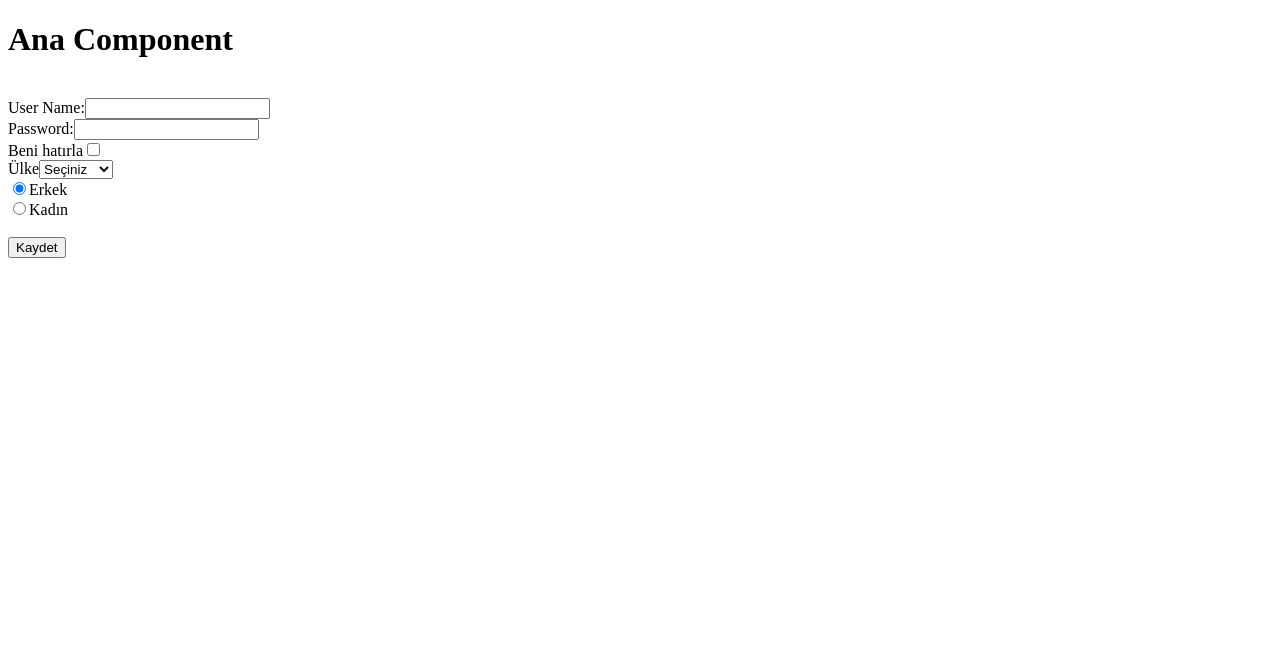
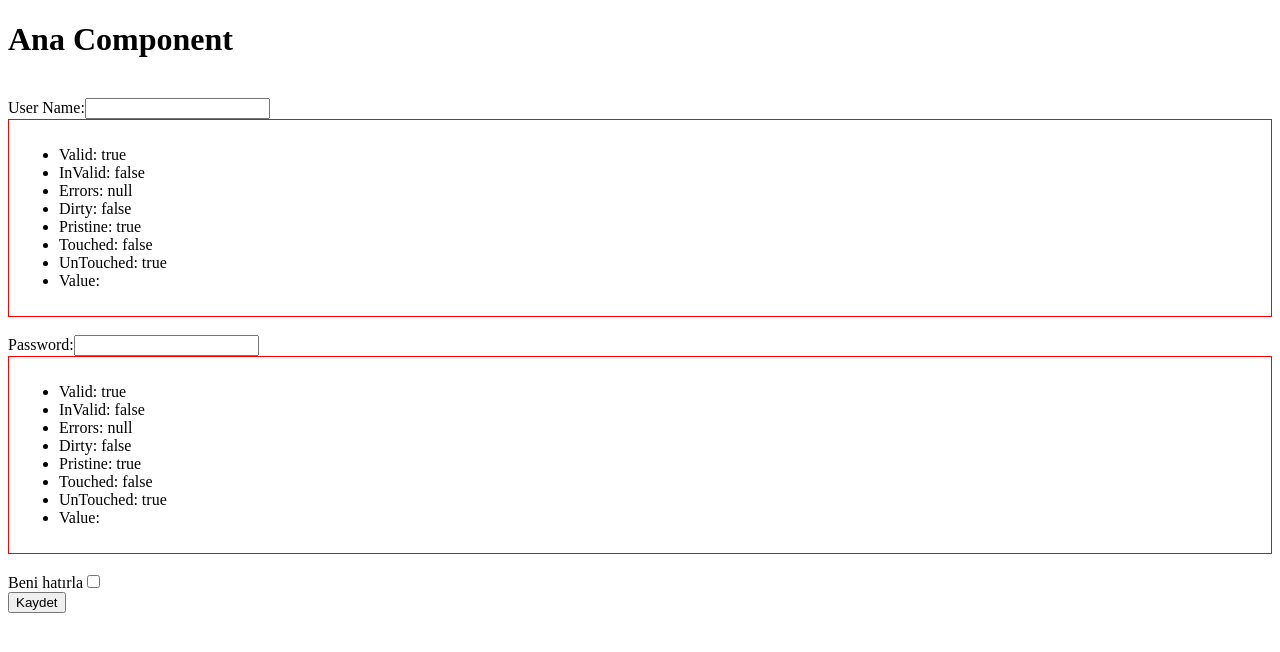
Before and after one commit to atillakalay/TurkcellAngularCourse, an Angular app in the folder angularapp/: page / in a window 1280 px wide. Shown: the top 652 px of the page. Built offline with nearby package versions, Linux system fonts and the light colour scheme.

Commit message:
Template Driven Forms Part 9 ( NgModel) course has been completed.

```diff
--- a/angularapp/src/app/forms/template-driven/template-driven.component.html
+++ b/angularapp/src/app/forms/template-driven/template-driven.component.html
@@ -1,21 +1,53 @@
 <form #saveForm="ngForm" (ngSubmit)="save(saveForm)">
+
   <label for="userName">User Name:</label>
-  <input type="text" name="userName" id="userName" [ngModel]="loginModel.userName">
+  <input #userNameInput="ngModel" type="text" name="userName" id="userName" [ngModel]="loginModel.userName">
+
+  <div style="border: 1px solid red; padding:10px">
+    <ul>
+      <li>Valid: {{userNameInput.valid}}</li>
+      <li>InValid: {{userNameInput.invalid}}</li>
+      <li>Errors: {{userNameInput.errors|json}}</li>
+      <li>Dirty: {{userNameInput.dirty}}</li>
+      <li>Pristine: {{userNameInput.pristine}}</li>
+      <li>Touched: {{userNameInput.touched}}</li>
+      <li>UnTouched: {{userNameInput.untouched}}</li>
+      <li>Value: {{userNameInput.value}}</li>
+    </ul>
+  </div>
+
   <br>
+
   <label for="password">Password:</label>
-  <input type="password" name="password" id="password" [ngModel]="loginModel.password">
+  <input #userPasswordInput="ngModel" type="password" name="password" id="password" [ngModel]="loginModel.password">
+
+  <div style="border: 1px solid red; padding:10px">
+    <ul>
+      <li>Valid: {{userPasswordInput.valid}}</li>
+      <li>InValid: {{userPasswordInput.invalid}}</li>
+      <li>Errors: {{userPasswordInput.errors|json}}</li>
+      <li>Dirty: {{userPasswordInput.dirty}}</li>
+      <li>Pristine: {{userPasswordInput.pristine}}</li>
+      <li>Touched: {{userPasswordInput.touched}}</li>
+      <li>UnTouched: {{userPasswordInput.untouched}}</li>
+      <li>Value: {{userPasswordInput.value}}</li>
+    </ul>
+  </div>
+
   <br>
+
   <label for="rememberMe">Beni hatırla</label>
  <input type="checkbox" name="rememberMe" [ngModel]="loginModel.rememberMe">
   <br>
-  <label for="country">Ülke</label>
-  <select name="country" [(ngModel)]="loginModel.country" (ngModelChange)="countryChange($event)">
+
+  <!-- <label for="country">Ülke</label> -->
+  <!-- <select name="country" [(ngModel)]="loginModel.country" (ngModelChange)="countryChange($event)">
 <option *ngFor="let item of countryMenu" value="{{item.value}}">{{item.text}}</option>
-  </select>
-  <br>
+  </select> -->
+  <!-- <br>
   <div *ngFor="let item of genderMenu" >
     <input [ngModel]="loginModel.gender" type="radio" name="gender" [value]="item.value" (ngModelChange)="genderChange($event)">{{item.text}}
   </div>
-  <br>
+  <br> -->
   <button type="submit">Kaydet</button>
 </form>
```
